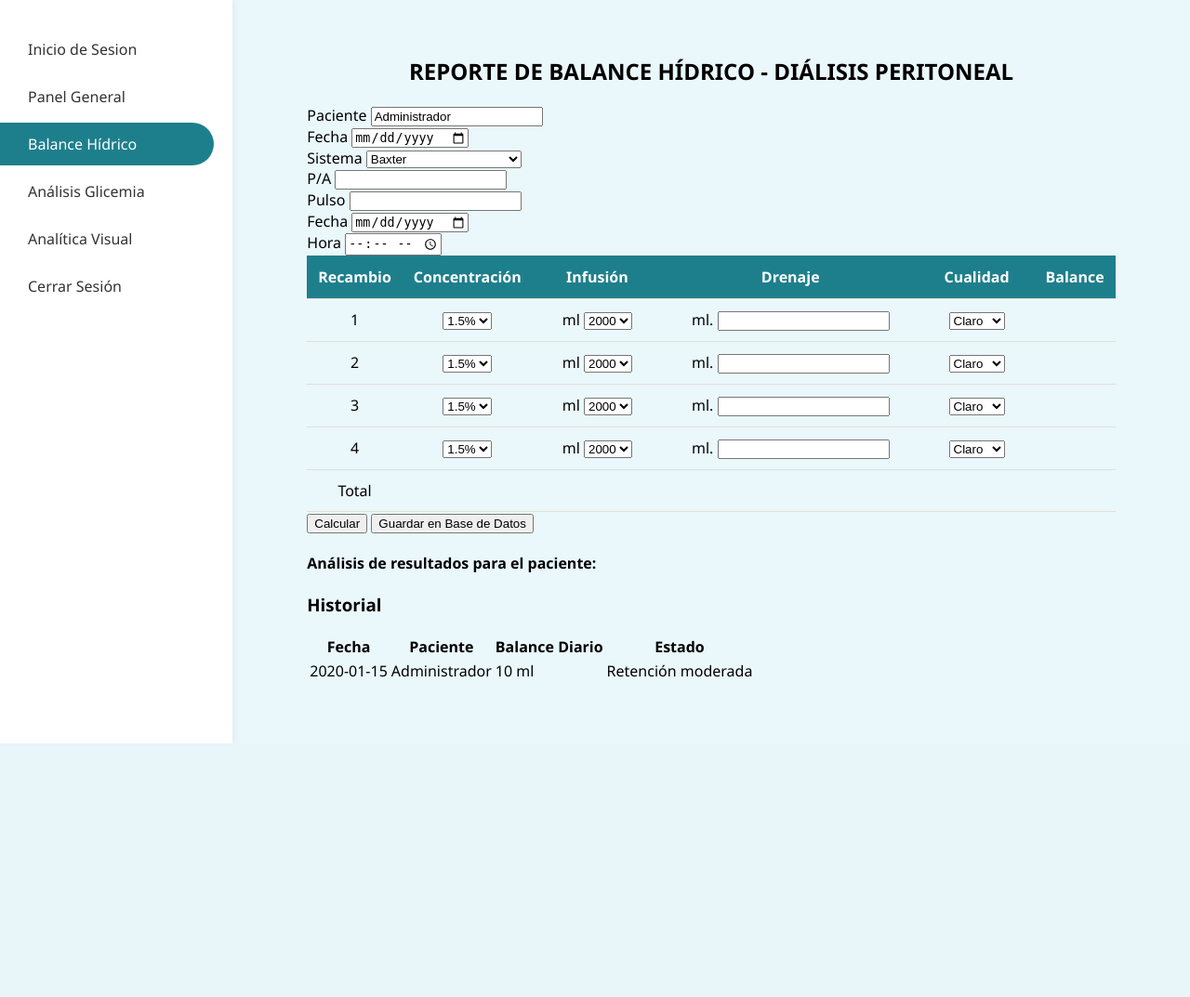
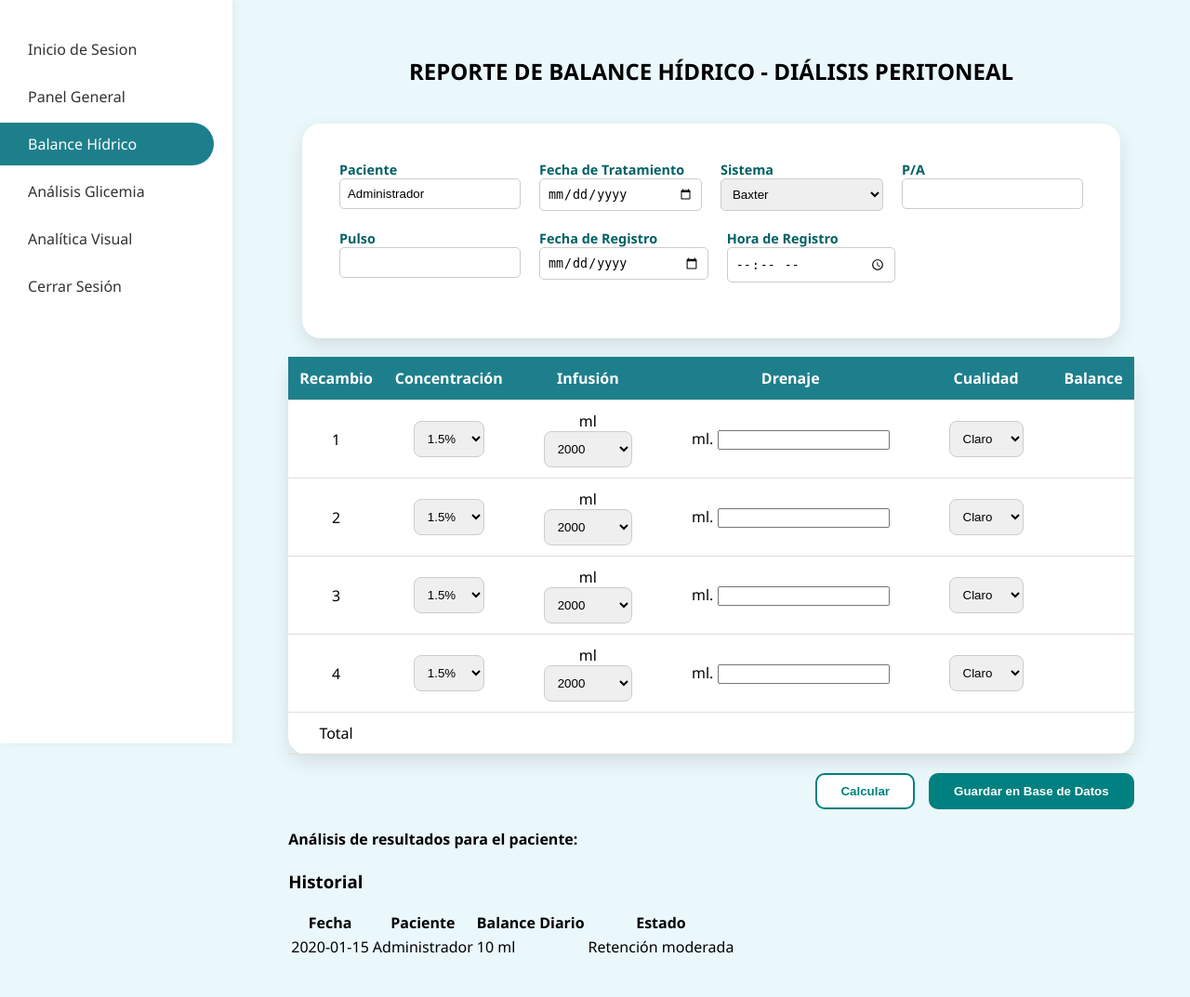
Before and after one commit to jrankie/homecare-dialysis, a PHP site: page /frontend/pages/balance.php in a window 1280 px wide. Shown: the whole page at 93% size. Before the commit the page ends 800 px from the top, so only its background shows below. Run offline with PHP 8.4, Linux system fonts and the light colour scheme; a user stored in the database is signed in; tables that the repository leaves empty hold one stand-in row (values such as "Sample post").

Commit message:
Mejoras visuales y organización de clases CSS
- Se agregaron clases distintivas en balance.php, general.php, glicemias.php, registro.php y login.php para facilitar su identificación en el CSS.
- Se mejoró el diseño de la tabla de Balance Hídrico y del reporte/análisis que aparece encima de la tabla.
- Se mejoró el diseño visual de las pantallas de Login y Registro.
- Se creó la carpeta imgs/ dentro de frontend/ para almacenar la imagen del Panel General.

```diff
--- a/frontend/css/style.css
+++ b/frontend/css/style.css
@@ -7,10 +7,16 @@ body{
 }
 
 
-
+/*Tabla de balance*/
 .tbalance{
     border-collapse: collapse;
     width: 100%;
+
+    background: white;
+    padding: 50px;
+    border-radius: 20px;
+    box-shadow: 0 8px 20px rgba(0,0,0,.10);
+
 }
 
 .tbalance th{
@@ -32,6 +38,51 @@ body{
 
 
 
+
+
+
+.btn {
+    display: flex;
+    justify-content: flex-end;
+    gap: 15px;
+    margin-top: 20px;
+}
+
+
+.btn-calcular {
+    background-color: white;
+    color: #008080;
+    border: 2px solid #008080;
+    padding: 10px 25px;
+    border-radius: 10px;
+    cursor: pointer;
+    font-weight: 600;
+}
+
+.btn-calcular:hover {
+    background-color: #008080;
+    color: white;
+}
+
+
+.btn-guardar {
+    background-color: #008080;
+    color: white;
+    border: 2px solid #008080;
+    padding: 10px 25px;
+    border-radius: 10px;
+    cursor: pointer;
+    font-weight: 600;
+}
+
+
+
+
+
+
+
+
+/*Barra de navegacion entre pantallas*/
 .navbar{
     width: 250px;
     height: 100vh;
@@ -70,7 +121,7 @@ body{
 
 
 
-.contenido-principal{
+.contenido{ /* clase padre */
     margin-left: 250px;
     width: calc(100% - 250px);
     min-height: 100vh;
@@ -83,3 +134,225 @@ body{
     padding: 40px;
     box-sizing: border-box;
 }
+
+
+
+
+/* Solo Login */
+
+.login{
+    width: 100%;
+    margin-left: 0;
+    display: flex;
+    justify-content: center;
+    align-items: center;
+
+
+}
+
+.formulario{
+    width: 400px;
+    background: white;
+    padding: 50px;
+    border-radius: 95px;
+    box-shadow: 0 8px 20px rgba(0,0,0,.10);
+}
+
+.username,.Contraseña{
+    margin-bottom: 20px;
+}
+
+.username input,
+.Contraseña input{
+    width:50%;
+    padding: 12px;
+    border: 1px solid #ccc;
+    border-radius: 8px;
+    box-sizing: border-box;
+    background-color: white;
+}
+
+.username label,
+.Contraseña label{
+    display: block;
+    font-weight: 600;
+    margin-bottom: 8px;
+
+}
+
+input[type="submit"]{
+    width: 100%;
+    padding: 12px;
+    background: #1E7F8C;
+    color: white;
+    border: none;
+    border-radius: 8px;
+    cursor: pointer;
+    font-size: 16px;
+}
+
+
+
+.registrarse a{
+    color: #1E7F8C;
+}
+
+
+
+.titulo {
+    width: 800px;
+    background: white;
+    padding: 40px;
+    border-radius: 20px;
+    box-shadow: 0 8px 20px rgba(0,0,0,.10);
+    margin: 20px auto;
+}
+
+.titulo label {
+    color: #006064;
+    font-weight: 600;
+    font-size: 0.9rem;
+}
+
+.fila {
+
+    display: grid;
+    grid-template-columns: repeat(4, 1fr);
+    gap: 20px;
+    margin-bottom: 20px;
+}
+
+.columna {
+    display: flex;
+    flex-direction: column;
+}
+
+.columna input,
+.columna select {
+    padding: 8px;
+    border: 1px solid #ccc;
+    border-radius: 5px;
+}
+
+
+
+
+
+/* Solo Registro */
+
+.registro{
+
+}
+
+
+
+.formulario-registro{
+    width: 400px;
+    background: white;
+    padding: 50px;
+    border-radius: 95px;
+    box-shadow: 0 8px 20px rgba(0,0,0,.10);
+    justify-content: 100%;
+}
+
+
+
+
+/* Solo Balance */
+
+.balance{
+
+
+}
+
+/* Solo Glicemias */
+
+.glicemia{
+
+}
+
+.general{
+
+
+}
+
+.modulo-glicemia{
+    width: 400px;
+    background: white;
+    padding: 50px;
+    border-radius: 25px;
+    box-shadow: 0 8px 20px rgba(0,0,0,.10);
+}
+
+.boton-glicemia {
+    display: flex;
+    justify-content: flex-end;
+    gap: 15px;
+    margin-top: 20px;
+    color: #008080;
+
+}
+
+
+.glicemia-btn {
+    background-color: white;
+    color: #008080;
+    border: 2px solid #008080;
+    padding: 10px 25px;
+    border-radius: 10px;
+    cursor: pointer;
+    font-weight: 600;
+}
+
+.modulo-glicemia label{
+    color: #006064;
+    font-weight: 600;
+    font-size: 0.9rem;
+    justify-content: center;
+}
+
+.modulo-glicemia input,select{
+    padding: 10px;
+    border: 1px solid #ccc;
+    border-radius: 8px;
+    width: 100%;
+}
+
+
+.card {
+    background: white;
+    border-left: 4px solid #1E7F8C;
+    border-radius: 8px;
+    padding: 14px 18px;
+    margin-bottom: 12px;
+    box-shadow: 0 1px 4px rgba(0, 0, 0, 0.08);
+    max-width: 500px;
+    justify-content: center;
+}
+
+.panel-general {
+    display: flex;
+    justify-content: space-between;
+    align-items: flex-start;
+    width: 100%;
+    max-width: 1000px;
+    gap: 40px;
+}
+
+.panel-texto {
+    flex: 1;
+    text-align: left;
+}
+
+.panel-imagen {
+    flex: 1;
+    display: flex;
+    justify-content: center;
+    align-items: center;
+}
+
+.panel-imagen img {
+    max-width: 100%;
+    height: auto;
+    border-radius: 20px;
+}
--- a/frontend/pages/balance.php
+++ b/frontend/pages/balance.php
@@ -60,32 +60,47 @@ mysqli_close($conectar);
         </ul>
     </nav>
 
-    <div class="contenido-principal">
+    <div class="contenido balance">
         <h2>REPORTE DE BALANCE HÍDRICO - DIÁLISIS PERITONEAL</h2>
+
         <form method="post" action="../../backend/php/recambios.php">
-        <label>Paciente</label>
-        <input type="text" id="username" name="username" value="<?php echo $nombre_paciente; ?>" readonly><br>
 
-        <label>Fecha</label>
-        <input type="date" id="fecha_tratamiento" name="fecha_tratamiento" required><br>
-
-        <label>Sistema</label>
-        <select id="sistema" name="sistema" >
-            <option value="Baxter"> Baxter</option>
-            <option value="Fresenius Medical Care. ">Fresenius Medical Care. </option>
-        </select><br>
-
-        <label> P/A</label>
-        <input type="text" id="presion_arterial" name="presion_arterial"><br>
-
-        <label>Pulso</label>
-        <input type="number" id="pulso" name="pulso"><br>
-
-        <div>
-            <label>Fecha</label>
-            <input type="date" id="fecha" name="fecha"><br>
-            <label>Hora</label>
-            <input type="time" id="hora" name="hora"><br>
+        <div class="titulo">
+            <div class="fila">
+                <div class="columna">
+                    <label>Paciente</label>
+                    <input type="text" name="username" value="<?php echo $nombre_paciente; ?>" readonly>
+                </div>
+                <div class="columna">
+                    <label>Fecha de Tratamiento</label>
+                    <input type="date" name="fecha_tratamiento" required>
+                </div>
+                <div class="columna">
+                    <label>Sistema</label>
+                    <select name="sistema">
+                        <option value="Baxter">Baxter</option>
+                        <option value="Fresenius Medical Care">Fresenius Medical Care</option>
+                    </select>
+                </div>
+                <div class="columna">
+                    <label>P/A</label>
+                    <input type="text" name="presion_arterial">
+                </div>
+            </div>
+            <div class="fila">
+                <div class="columna">
+                    <label>Pulso</label>
+                    <input type="number" name="pulso">
+                </div>
+                <div class="columna">
+                    <label>Fecha de Registro</label>
+                    <input type="date" name="fecha">
+                </div>
+                <div class="columna">
+                    <label>Hora de Registro</label>
+                    <input type="time" name="hora">
+                </div>
+            </div>
         </div>
 
         <div>
@@ -221,9 +236,10 @@ mysqli_close($conectar);
                 </tr>
                 </thead>
             </table>
-
-            <button id="calcular" type="button">Calcular</button>
-            <button type="submit">Guardar en Base de Datos</button>
+            <div class ="btn">
+            <button id="calcular" type="button" class="btn-calcular">Calcular</button>
+            <button type="submit"class="btn-guardar">Guardar en Base de Datos</button>
+            </div>
             <h4 id="analisis">Análisis de resultados para el paciente:</h4>
         </form>
         <script src="../js/main.js"></script>
--- a/frontend/pages/login.html
+++ b/frontend/pages/login.html
@@ -8,19 +8,19 @@
 </head>
 <body>
 
-    <div class="contenido-principal">
+    <div class="contenido login">
         <div class="formulario">
         <h1> Inicio de Sesión </h1>
         <form method="post" action="../../backend/php/login.php">
 
             <div class="username">
+                <label> Nombre de usuario </label>
                 <input type="text" id="usuario" name="usuario"  placeholder="Ej. Juan" required >
-                <label> Nombre de usuario </label>
             </div>
 
             <div class ="Contraseña">
+                <label> Contraseña </label>
                 <input type="password" id="contrasena" name="contrasena"  placeholder="Ingrese su contraseña " required>
-                <label> Contraseña </label>
             </div>
             <input type="submit" value="Iniciar sesión">
             <div class ="registrarse">
```
Also changed, not shown: frontend/pages/general.php (+14 -3 lines), frontend/pages/glicemias.php (+7 -2 lines), frontend/pages/registro.php (+4 -3 lines), frontend/imgs/ilustracion.png (added).
